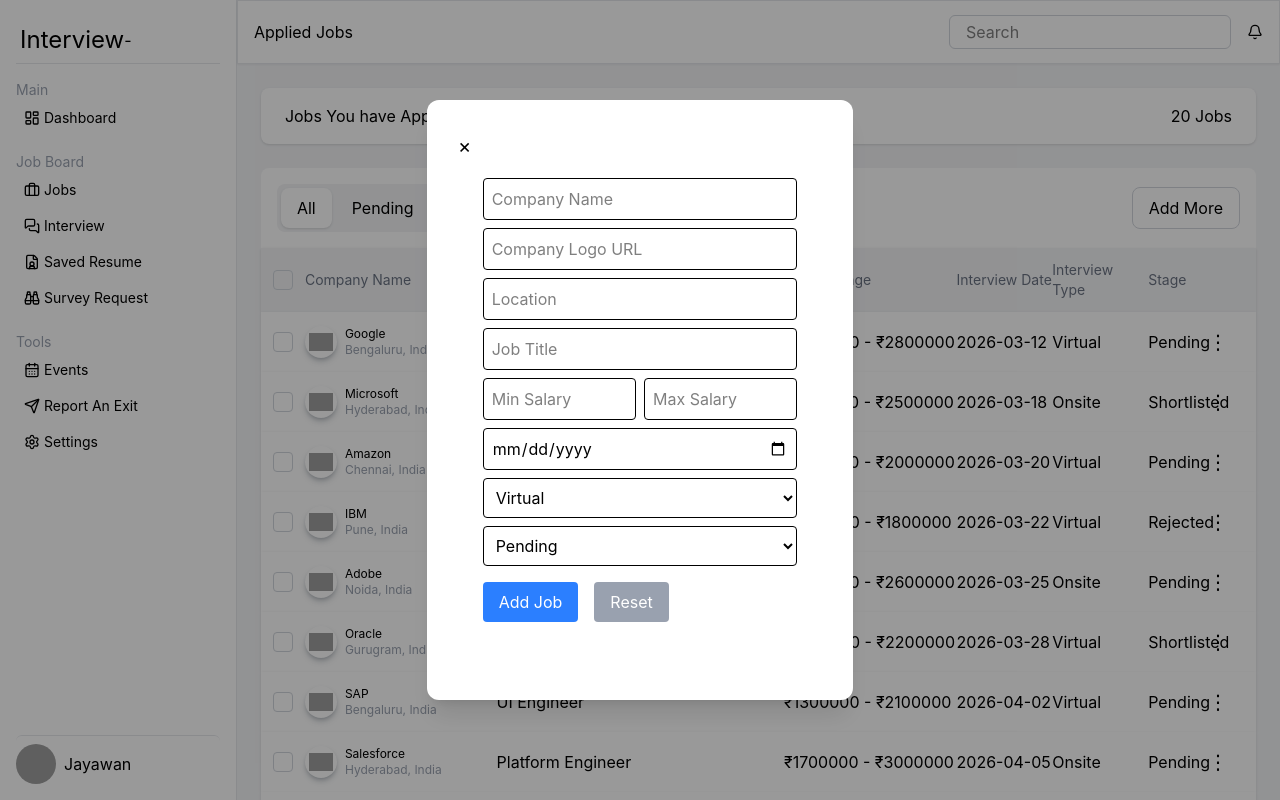
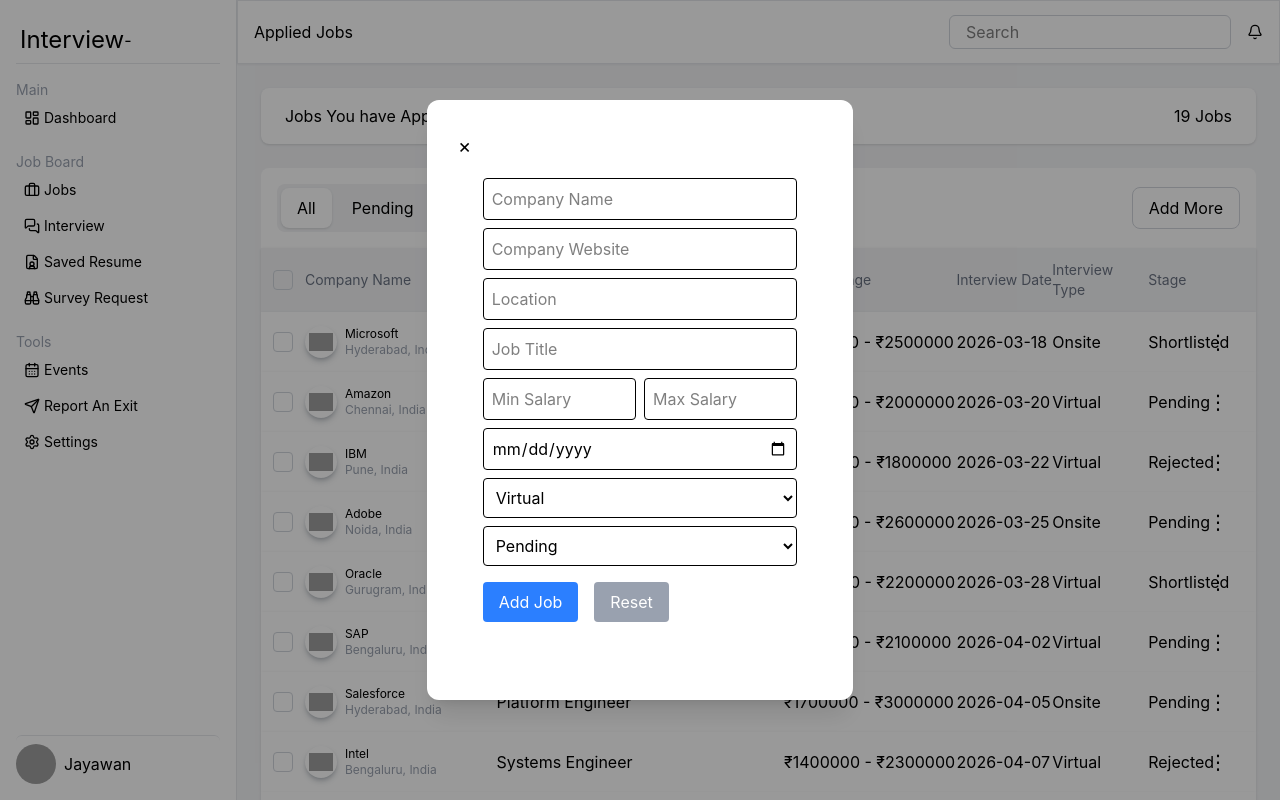
Before and after one commit to Shashwat64/Job-Tracker, a React (Vite) app: page /app/jobs in a window 1280 px wide. Shown: the top 800 px of the page. Built offline with nearby package versions, Linux system fonts and the light colour scheme; no server answers; grey boxes are pictures that could not be loaded.

Commit message:
feat: added

```diff
--- a/src/App.jsx
+++ b/src/App.jsx
@@ -12,6 +12,8 @@ export default function App() {
 
   const [interviewJson, setInterviewJson] = useState(interviewList)
 
+  console.log(interviewJson)
+
   return (
     <>
       {/* Global Providers Here */}
--- a/src/Components/MainNavChildren/AddJob.jsx
+++ b/src/Components/MainNavChildren/AddJob.jsx
@@ -1,10 +1,15 @@
-import { useState } from 'react'
+import { useState,useContext } from 'react'
 
-export default function AddJob({ setAddJobModal, setInterviewJson, interviewJson }){
+import { JobContext } from '../../App'
 
+export default function AddJob({ setAddJobModal }){
 
-  console.log(interviewJson)
+  const {interviewJson, setInterviewJson} = useContext(JobContext)
+
+  // console.log("Jobs context:", interviewJson)
+
   const nextId = interviewJson[interviewJson.length-1].id + 1
+
 
 
   const [newJob, setNewJob] = useState({
@@ -48,17 +53,17 @@ export default function AddJob({ setAddJobModal, setInterviewJson, interviewJson
       return;
     }
 
-
+    let cleanUrl = newJob.company.logoLink
+    if (cleanUrl.includes("https://")) {
+      cleanUrl = newJob.company.logoLink.split('/')[2]
+    }
 
     setAddJobModal(false)
     setInterviewJson(prev=>([
       ...prev,
-      {...newJob, }
+      {...newJob, company:{...newJob.company, logoLink:`https://img.logo.dev/${cleanUrl}?token=${import.meta.env.VITE_LOGO_DEV_PUBLISHABLE_KEY}&size=60&retina=true`}}
     ]))
-
-
-
-    console.log(formData)
+    console.log(interviewJson)
   }
 
   return (
@@ -97,7 +102,7 @@ export default function AddJob({ setAddJobModal, setInterviewJson, interviewJson
           name="company.logoLink"
           value={newJob.company.logoLink}
           onChange={handleChange}
-          placeholder="Company Logo URL"
+          placeholder="Company Website"
           className="w-full border p-2 rounded mb-2"
           type="url"
         />
--- a/src/Components/MainNavChildren/Jobs.jsx
+++ b/src/Components/MainNavChildren/Jobs.jsx
@@ -20,6 +20,9 @@ export default function Jobs(){
   const [activePage, setActivePage] = useState(1)
 
   const {interviewJson, setInterviewJson} = useContext(JobContext)
+
+  console.log( "In Jobs.jsx", interviewJson[20])
+  console.log("Jobs re-rendered")
 
   const [addJobModal, setAddJobModal] = useState(true)
   const [openModalId, setOpenModalId] = useState(null)
--- a/src/data/interviewList.js
+++ b/src/data/interviewList.js
@@ -34,7 +34,7 @@ const interviewList = [
     date: "2026-03-12",
     interviewType: "Virtual",
     stage: "Pending",
-    deleted:false
+    deleted:true
   },
   {
     id: 1,
```
